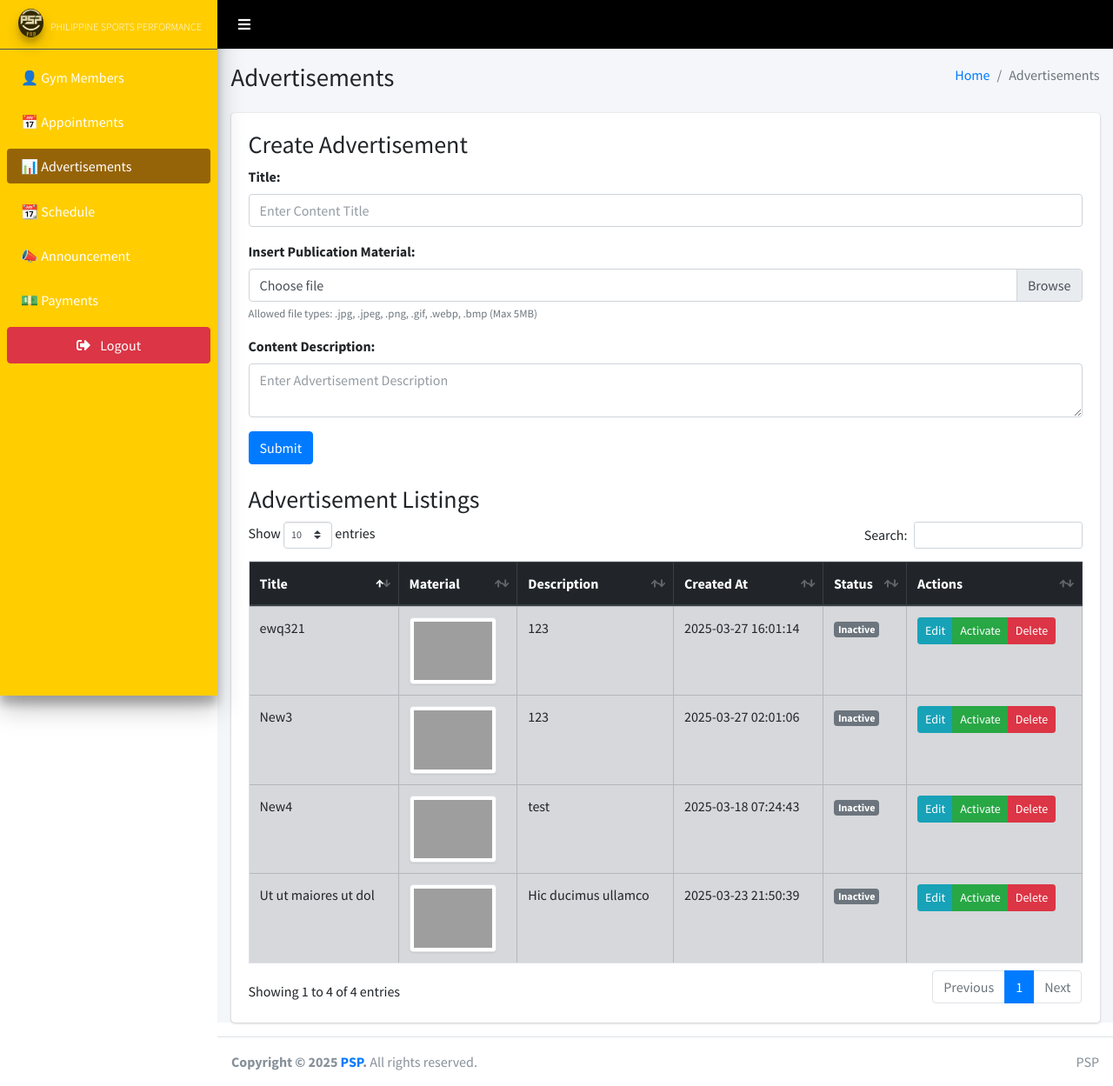
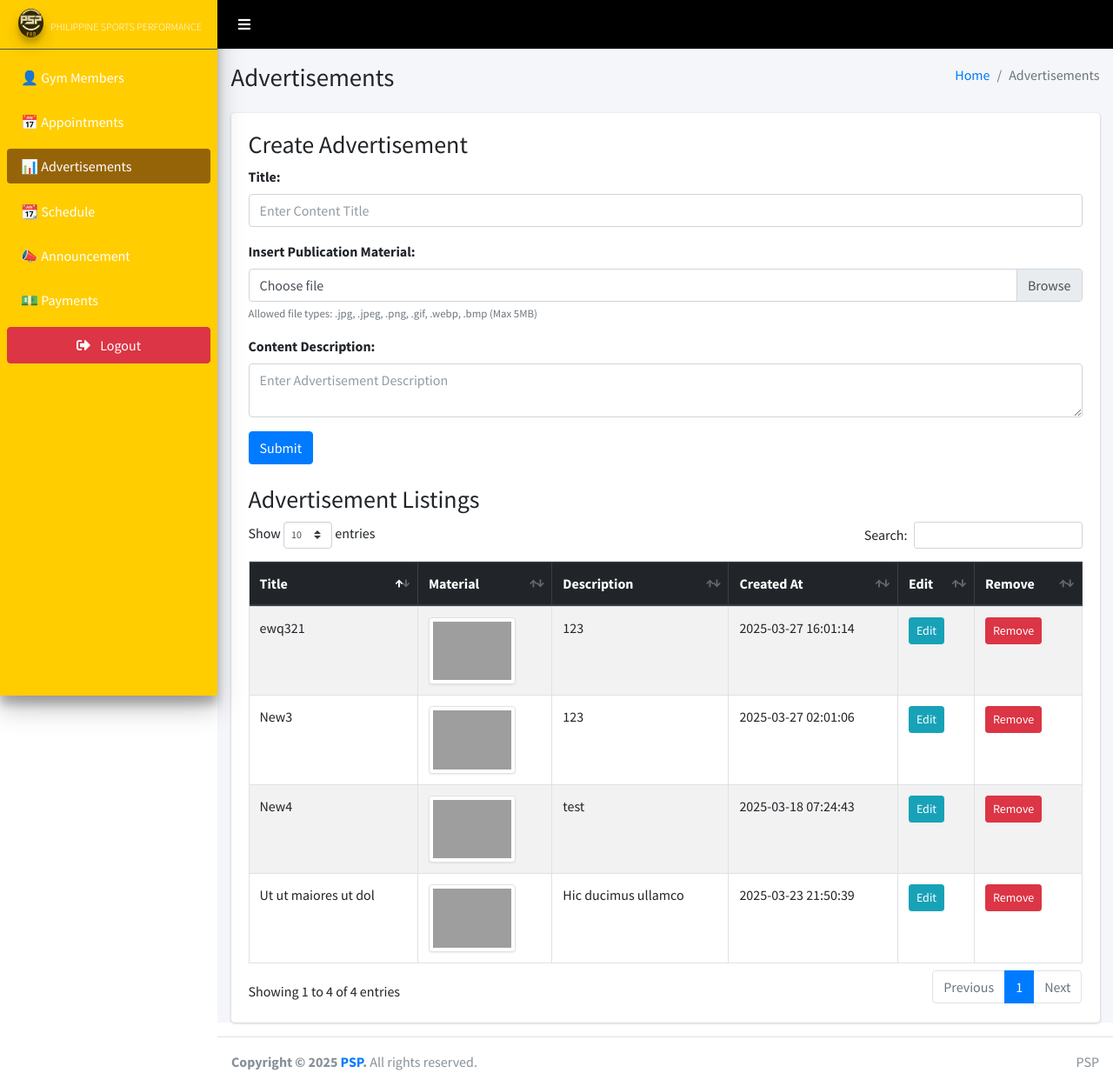
Before and after one commit to sorein3232/PSP-Website, a PHP site: page /PSP-Website/admin/advertisement.php in a window 1280 px wide. Shown: the whole page at 87% size. Run offline with PHP 8.4, Linux system fonts and the light colour scheme; data comes from the database, SQL or seed files in the repository; data that the repository does not hold is empty; some libraries are stand-ins or nearby versions; grey boxes are pictures that could not be loaded.

Commit message:
Revert "advertisement deactivate"
This reverts commit cfebc605b9c1089eaa7f2e6575a8042e957de20f.

```diff
--- a/admin/advertisement.php
+++ b/admin/advertisement.php
@@ -73,9 +73,6 @@ if ($_SERVER['REQUEST_METHOD'] == 'POST' && isset($_POST['submit'])) {
     // Get current timestamp from user's device
     $created_at = date('Y-m-d H:i:s');
 
-    // By default, new advertisements are active
-    $is_active = 1;
-
     if (!empty($_FILES['file-upload']['name'])) {
         // Validate image file
         if (isValidImageFile($_FILES['file-upload'])) {
@@ -104,12 +101,10 @@ if ($_SERVER['REQUEST_METHOD'] == 'POST' && isset($_POST['submit'])) {
         $image = "";
     }
 
-    $stmt = $conn->prepare("INSERT INTO advertisements (title, image, description, created_at, is_active) VALUES (?, ?, ?, ?, ?)");
-    $stmt->bind_param("ssssi", $title, $image, $description, $created_at, $is_active);
+    $stmt = $conn->prepare("INSERT INTO advertisements (title, image, description, created_at) VALUES (?, ?, ?, ?)");
+    $stmt->bind_param("ssss", $title, $image, $description, $created_at);
     $stmt->execute();
     $stmt->close();
-
-    $_SESSION['success'] = "Advertisement created successfully.";
     header("Location: advertisement.php");
     exit();
 }
@@ -136,24 +131,6 @@ if (isset($_GET['delete'])) {
     if (!empty($row['image']) && file_exists($row['image'])) {
         unlink($row['image']);
     }
-
-    $_SESSION['success'] = "Advertisement permanently deleted.";
-    header("Location: advertisement.php");
-    exit();
-}
-
-// Handle activation/deactivation
-if (isset($_GET['toggle']) && isset($_GET['id'])) {
-    $id = $_GET['id'];
-    $new_status = ($_GET['toggle'] == 'activate') ? 1 : 0;
-
-    $stmt = $conn->prepare("UPDATE advertisements SET is_active = ? WHERE id = ?");
-    $stmt->bind_param("ii", $new_status, $id);
-    $stmt->execute();
-    $stmt->close();
-
-    $status_message = ($new_status == 1) ? "activated" : "deactivated";
-    $_SESSION['success'] = "Advertisement {$status_message} successfully.";
 
     header("Location: advertisement.php");
     exit();
@@ -254,13 +231,13 @@ include('includes/header.php');
                                 <th>Material</th>
                                 <th>Description</th>
                                 <th>Created At</th>
-                                <th>Status</th>
-                                <th>Actions</th>
+                                <th>Edit</th>
+                                <th>Remove</th>
                             </tr>
                         </thead>
                         <tbody>
                             <?php while ($row = $result->fetch_assoc()) : ?>
-                                <tr <?= ($row['is_active'] == 0) ? 'class="table-secondary"' : '' ?>>
+                                <tr>
                                     <td><?= htmlspecialchars($row['title']) ?></td>
                                     <td>
                                         <?php if (!empty($row['image'])): ?>
@@ -272,39 +249,18 @@ include('includes/header.php');
                                     <td><?= htmlspecialchars($row['description']) ?></td>
                                     <td><?= htmlspecialchars($row['created_at']) ?></td>
                                     <td>
-                                        <span class="badge badge-<?= ($row['is_active'] == 1) ? 'success' : 'secondary' ?>">
-                                            <?= ($row['is_active'] == 1) ? 'Active' : 'Inactive' ?>
-                                        </span>
-                                    </td>
-                                    <td>
-                                        <div class="btn-group">
                                         <button type="button" class="btn btn-info btn-sm"
                                             data-toggle="modal" data-target="#editModal"
                                             data-id="<?= htmlspecialchars($row["id"]) ?>"
                                             data-title="<?= htmlspecialchars($row["title"], ENT_QUOTES) ?>"
                                             data-image="<?= htmlspecialchars($row["image"]) ?>"
-                                                data-description="<?= htmlspecialchars($row["description"], ENT_QUOTES) ?>"
-                                                data-isactive="<?= htmlspecialchars($row["is_active"]) ?>">
+                                            data-description="<?= htmlspecialchars($row["description"], ENT_QUOTES) ?>">
                                             Edit
                                         </button>
+                                    </td>
 
-                                            <?php if ($row['is_active'] == 1): ?>
-                                                <a class="btn btn-warning btn-sm" href="?toggle=deactivate&id=<?= $row['id'] ?>"
-                                                   onclick="return confirm('Are you sure you want to deactivate this advertisement?')">
-                                                    Deactivate
-                                                </a>
-                                            <?php else: ?>
-                                                <a class="btn btn-success btn-sm" href="?toggle=activate&id=<?= $row['id'] ?>"
-                                                   onclick="return confirm('Are you sure you want to activate this advertisement?')">
-                                                    Activate
-                                                </a>
-                                            <?php endif; ?>
-
-                                            <a class="btn btn-danger btn-sm" href="?delete=<?= $row['id'] ?>"
-                                               onclick="return confirm('Are you sure you want to permanently delete this advertisement? This action cannot be undone.')">
-                                                Delete
-                                            </a>
-                                        </div>
+                                    <td>
+                                        <a class="btn btn-danger btn-sm" href="?delete=<?= $row['id'] ?>" onclick="return confirm('Are you sure?')">Remove</a>
                                     </td>
                                 </tr>
                             <?php endwhile; ?>
@@ -356,14 +312,6 @@ include('includes/header.php');
                         <textarea id="editDescription" name="description" class="form-control" required></textarea>
                     </div>
 
-                    <div class="form-group">
-                        <label for="editStatus">Status:</label>
-                        <select id="editStatus" name="is_active" class="form-control">
-                            <option value="1">Active</option>
-                            <option value="0">Inactive</option>
-                        </select>
-                    </div>
-
                     <button type="submit" class="btn btn-success">Save Changes</button>
                 </form>
             </div>
@@ -386,14 +334,12 @@ include('includes/header.php');
         var title = button.data('title');
         var image = button.data('image');
         var description = button.data('description');
-        var isActive = button.data('isactive');
 
         var modal = $(this);
         modal.find('#editId').val(id);
         modal.find('#editTitle').val(title);
         modal.find('#editDescription').val(description);
-        modal.find('#editOldImage').val(image);
-        modal.find('#editStatus').val(isActive);
+        modal.find('#editOldImage').val(image)
 
         if (image) {
             modal.find('#editImage').attr('src', image).show();
--- a/frontend/index.php
+++ b/frontend/index.php
@@ -74,8 +74,7 @@ include '../session_handler/session_timeout.php';
 
     <div class="advertisements">
         <?php
-        // Modified query to only fetch active advertisements
-        $query = "SELECT title, image, description FROM advertisements WHERE is_active = 1 ORDER BY created_at DESC";
+        $query = "SELECT title, image, description FROM advertisements ORDER BY created_at DESC";
         $result = mysqli_query($conn, $query);
         if (mysqli_num_rows($result) > 0) {
             while ($row = mysqli_fetch_assoc($result)) {
@@ -83,8 +82,7 @@ include '../session_handler/session_timeout.php';
                 echo "<img src='../admin/" . htmlspecialchars($row['image']) . "' alt='Advertisement Image' class='ad-image'>";
                 echo "<div class='ad-content'>";
                 echo "<h3 class='ad-title'>" . htmlspecialchars($row['title']) . "</h3>";
-                echo "<p class='ad-description'>" . htmlspecialchars($row['description']) . "</p>";
-                echo "</div>";
+                echo "<p class='ad-description'>" . htmlspecialchars($row['description']) . "</p>";                echo "</div>";
                 echo "</div>";
             }
         } else {
```
Also changed, not shown: admin/updateAdvertisement.php (+3 -7 lines), session_handler/session_timeout.php (+35 -27 lines), admin/uploads/67f537cbe143f_Giaz75IWUAAuWx0.jpg (deleted). Lines whose indentation alone changed are shown as unchanged.
